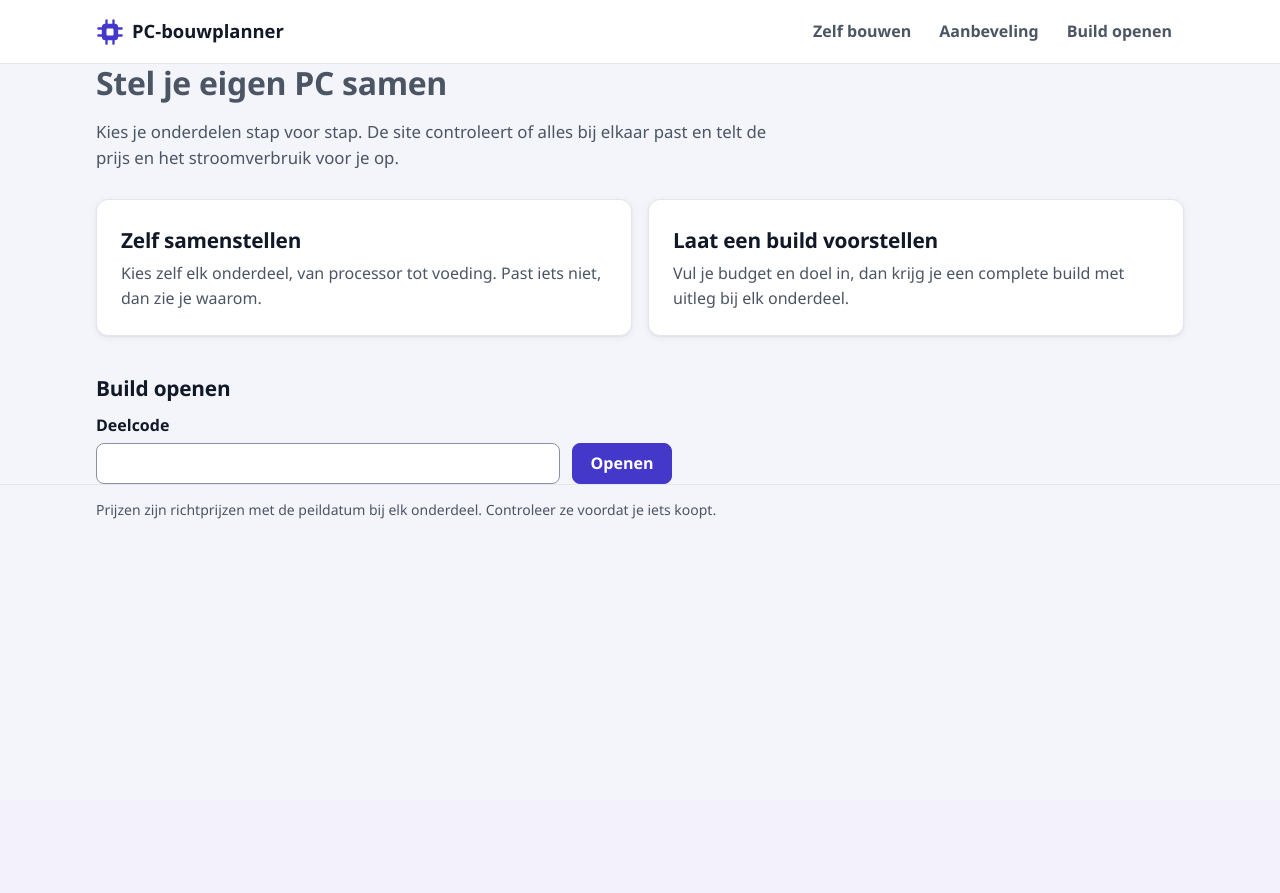
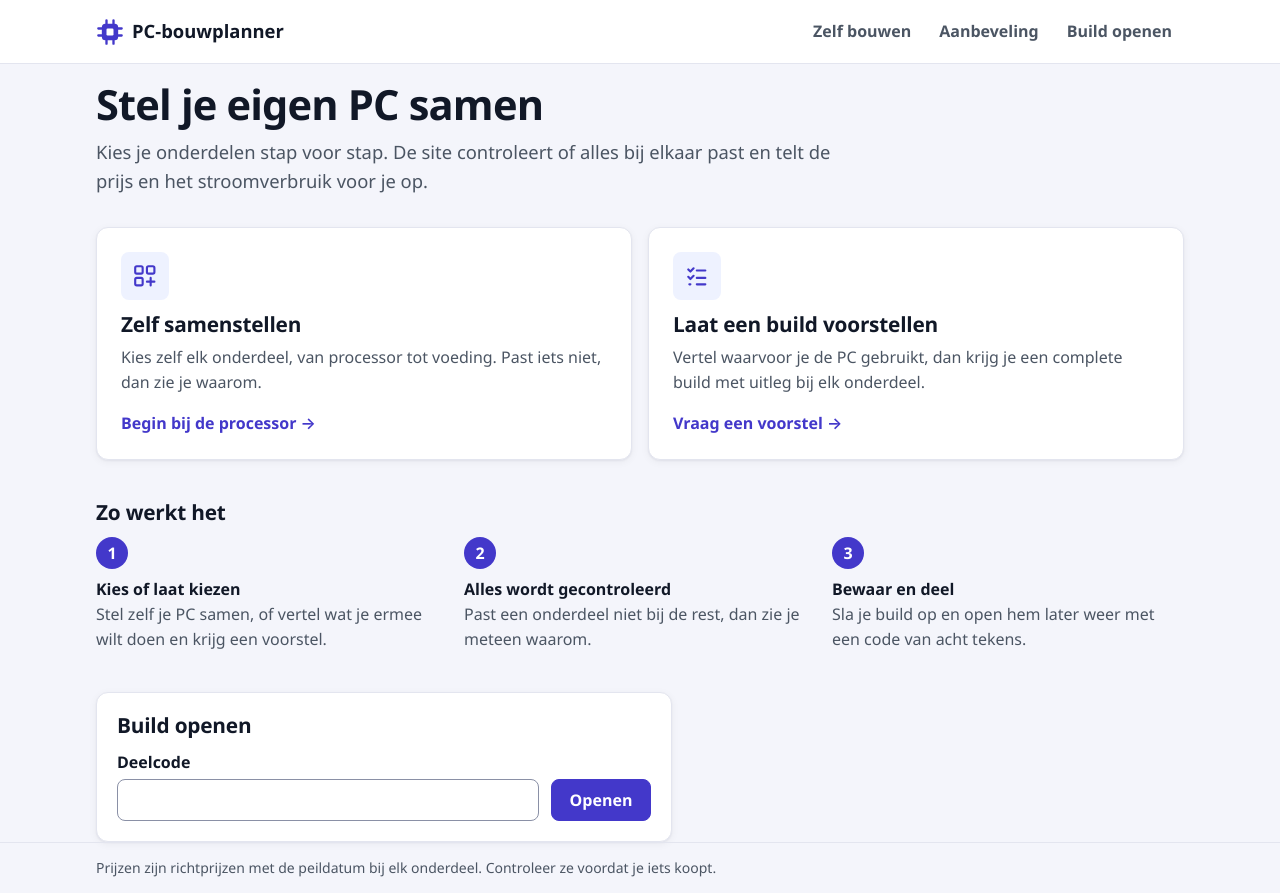
Before and after one commit to Niels023/pc-bouwplanner, a PHP site: page / in a window 1280 px wide. Before the commit the page ends 519 px from the top, so only its background shows below. Run offline with PHP 8.4, Linux system fonts and the light colour scheme.

Commit message:
feat: startpagina met grote keuzes en uitleg hoe het werkt (#37)

```diff
--- a/templates/error.php
+++ b/templates/error.php
@@ -1,5 +1,5 @@
-<section class="intro">
+<section class="error-page card">
     <h1><?= $this->e($title) ?></h1>
     <p><?= $this->e($message) ?></p>
-    <p><a href="/">Terug naar de startpagina</a></p>
+    <p><a class="button" href="/">Terug naar de startpagina</a></p>
 </section>
--- a/templates/home.php
+++ b/templates/home.php
@@ -1,20 +1,44 @@
-<section class="intro">
+<section class="hero">
     <h1>Stel je eigen PC samen</h1>
     <p>Kies je onderdelen stap voor stap. De site controleert of alles bij elkaar past en telt de prijs en het stroomverbruik voor je op.</p>
 </section>
 
 <section class="choices" aria-label="Waar wil je beginnen?">
     <a class="choice" href="/bouwen/cpu">
+        <span class="choice-icon" aria-hidden="true">
+            <svg viewBox="0 0 24 24" fill="none" stroke="currentColor" stroke-width="2" stroke-linecap="round" stroke-linejoin="round">
+                <rect x="3" y="3" width="7" height="7" rx="1.5"/>
+                <rect x="14" y="3" width="7" height="7" rx="1.5"/>
+                <rect x="3" y="14" width="7" height="7" rx="1.5"/>
+                <path d="M17.5 14v7M14 17.5h7"/>
+            </svg>
+        </span>
         <h2>Zelf samenstellen</h2>
         <p>Kies zelf elk onderdeel, van processor tot voeding. Past iets niet, dan zie je waarom.</p>
+        <span class="choice-link">Begin bij de processor <span aria-hidden="true">→</span></span>
     </a>
     <a class="choice" href="/aanbeveling">
+        <span class="choice-icon" aria-hidden="true">
+            <svg viewBox="0 0 24 24" fill="none" stroke="currentColor" stroke-width="2" stroke-linecap="round" stroke-linejoin="round">
+                <path d="M4 6l2 2 3-3M4 13l2 2 3-3M12 7h8M12 14h8M5 20h1M12 20h8"/>
+            </svg>
+        </span>
         <h2>Laat een build voorstellen</h2>
-        <p>Vul je budget en doel in, dan krijg je een complete build met uitleg bij elk onderdeel.</p>
+        <p>Vertel waarvoor je de PC gebruikt, dan krijg je een complete build met uitleg bij elk onderdeel.</p>
+        <span class="choice-link">Vraag een voorstel <span aria-hidden="true">→</span></span>
     </a>
 </section>
 
-<section class="open-build" id="build-openen">
+<section class="how" aria-labelledby="how-title">
+    <h2 id="how-title">Zo werkt het</h2>
+    <ol class="how-steps">
+        <li><strong>Kies of laat kiezen</strong> Stel zelf je PC samen, of vertel wat je ermee wilt doen en krijg een voorstel.</li>
+        <li><strong>Alles wordt gecontroleerd</strong> Past een onderdeel niet bij de rest, dan zie je meteen waarom.</li>
+        <li><strong>Bewaar en deel</strong> Sla je build op en open hem later weer met een code van acht tekens.</li>
+    </ol>
+</section>
+
+<section class="open-build card" id="build-openen">
     <h2>Build openen</h2>
     <form action="/build/open" method="get" class="inline-form">
         <div class="field">
```
